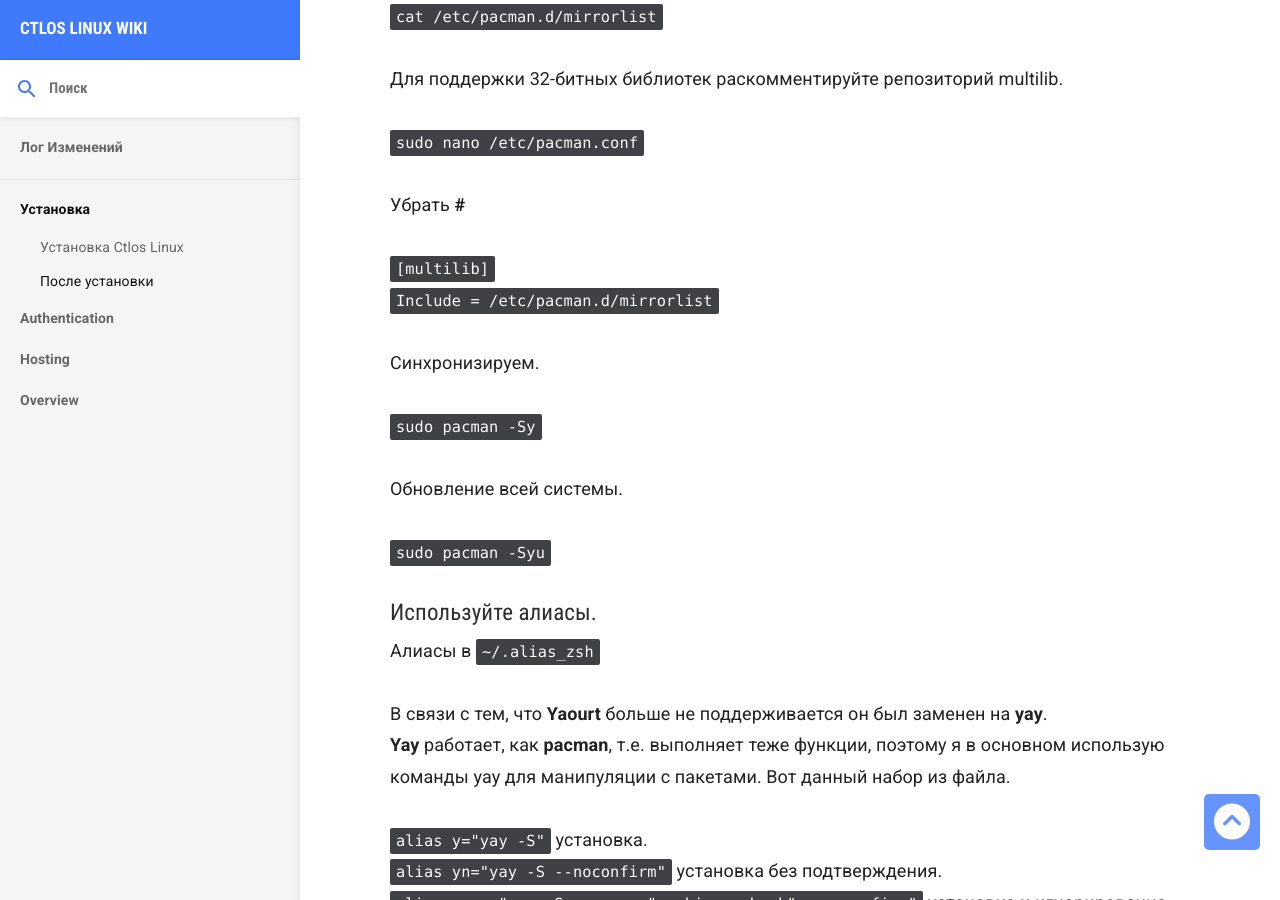
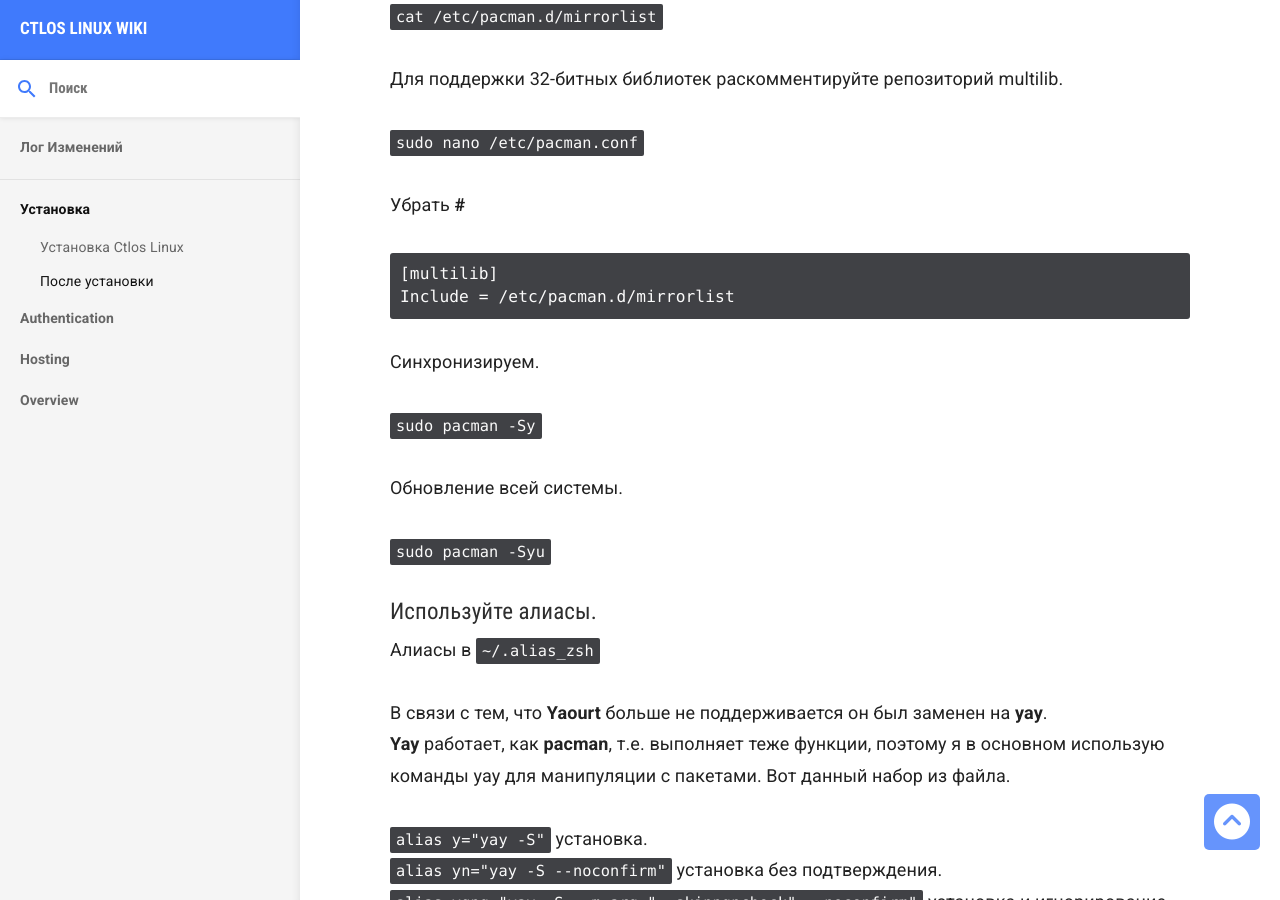
Before and after one commit to Naymi/wiki, a Jekyll site: the page built from _docs/1ustanovka/next-install.md, in a window 1280 px wide and 900 px high, scrolled down 1775 px. Built offline with Jekyll 4.4.1, drawn with Linux system fonts in a browser that asks for light colours; nearby versions of some CDN libraries.

````diff
--- a/_docs/1ustanovka/next-install.md
+++ b/_docs/1ustanovka/next-install.md
@@ -68,9 +68,10 @@ sudo reflector -c "Russia" -c "Belarus" -c "Ukraine" -c "Poland" -f 20 -l 20 -p
 `sudo nano /etc/pacman.conf`
 
 Убрать **#**
-
-`[multilib]`
-`Include = /etc/pacman.d/mirrorlist`
+```
+[multilib]
+Include = /etc/pacman.d/mirrorlist
+```
 
 Синхронизируем.
 
````
